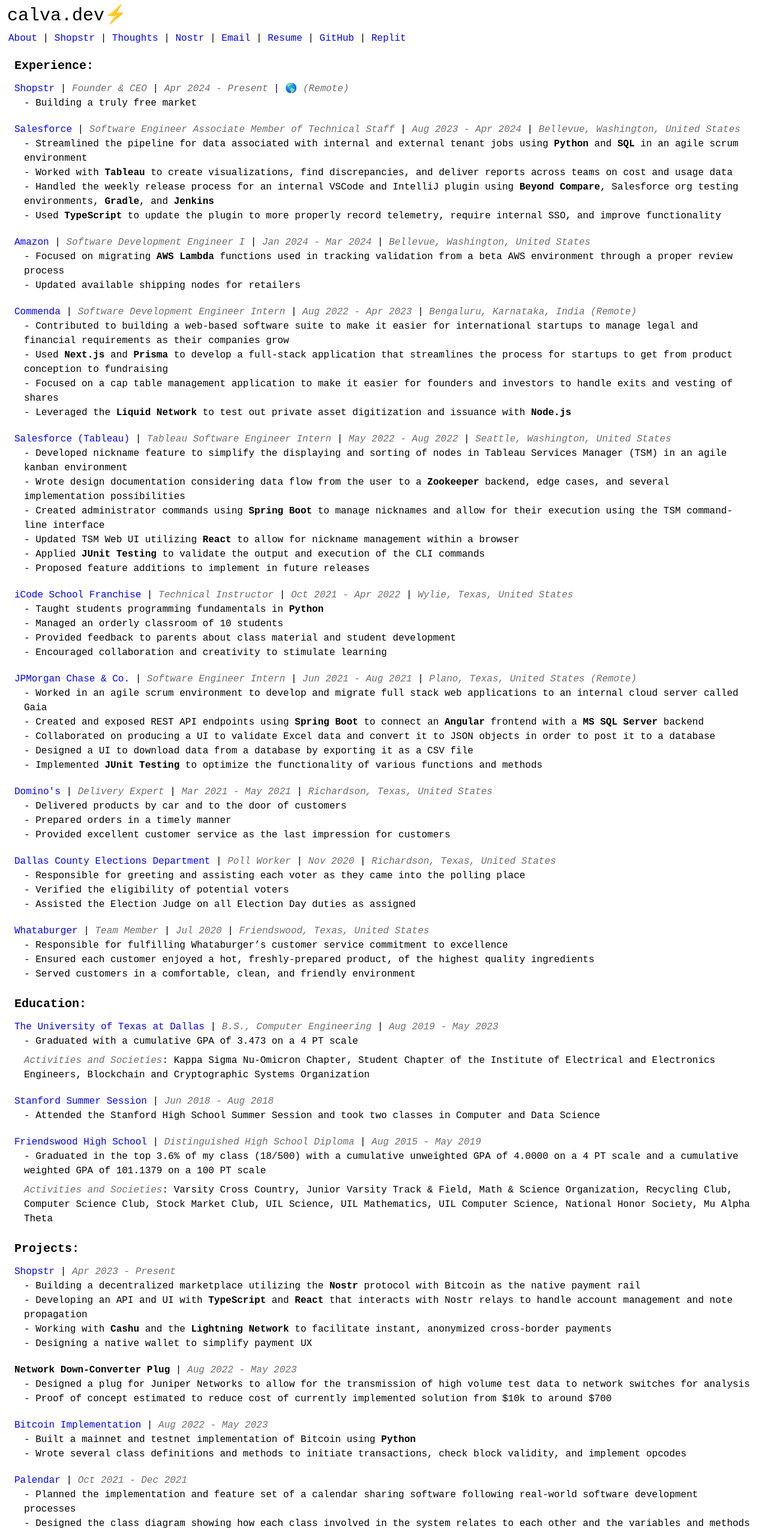
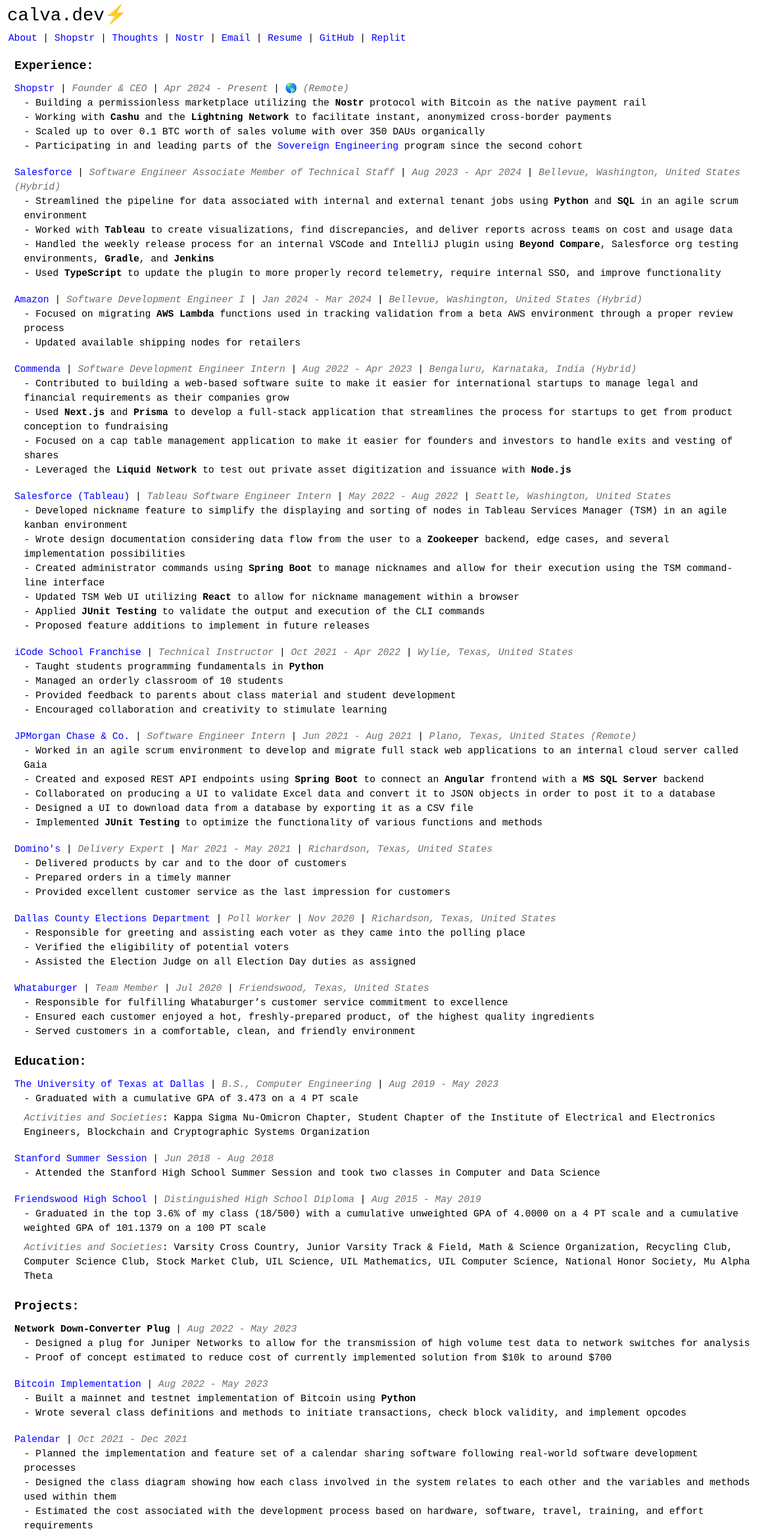
Before and after one commit to calvadev/calva.dev, a Next.js app: page /resume in a window 1280 px wide. Shown: the top 2554 px of the page at 60% size. Built offline with nearby package versions, Linux system fonts and the light colour scheme.

Commit message:
Updated resume

```diff
--- a/pages/index.tsx
+++ b/pages/index.tsx
@@ -5,7 +5,7 @@
     <div className="w-full h-full p-3">
       <p className="py-1 px-3 mb-3">Hi 👋, I&apos;m calvadev!</p>
       <p className="py-1 px-3 mb-3">
-        I am the Founder and CEO of{" "}
+        I am the founder and CEO of{" "}
         <Link href="https://shopstr.store/">Shopstr</Link>, a Nostr marketplace
         client focused on facilitating private, p2p transactions using Bitcoin.
       </p>
--- a/pages/resume/index.tsx
+++ b/pages/resume/index.tsx
@@ -15,7 +15,27 @@
         {" | "}
         🌎 <em>(Remote)</em>
         <ul className="ml-4">
-          <li>- Building a truly free market</li>
+          <li>
+            - Building a permissionless marketplace utilizing the{" "}
+            <strong>Nostr</strong> protocol with Bitcoin as the native payment
+            rail
+          </li>
+          <li>
+            - Working with <strong>Cashu</strong> and the{" "}
+            <strong>Lightning Network</strong> to facilitate instant, anonymized
+            cross-border payments
+          </li>
+          <li>
+            - Scaled up to over 0.1 BTC worth of sales volume with over 350 DAUs
+            organically
+          </li>
+          <li>
+            - Participating in and leading parts of the{" "}
+            <Link href="https://sovereignengineering.io/">
+              Sovereign Engineering
+            </Link>{" "}
+            program since the second cohort
+          </li>
         </ul>
       </div>
       <div className="py-1 px-3 mb-3">
@@ -25,7 +45,7 @@
         {" | "}
         <em>Aug 2023 - Apr 2024</em>
         {" | "}
-        <em>Bellevue, Washington, United States</em>
+        <em>Bellevue, Washington, United States (Hybrid)</em>
         <ul className="ml-4">
           <li>
             - Streamlined the pipeline for data associated with internal and
@@ -57,7 +77,7 @@
         {" | "}
         <em>Jan 2024 - Mar 2024</em>
         {" | "}
-        <em>Bellevue, Washington, United States</em>
+        <em>Bellevue, Washington, United States (Hybrid)</em>
         <ul className="ml-4">
           <li>
             - Focused on migrating <strong>AWS Lambda</strong> functions used in
@@ -74,7 +94,7 @@
         {" | "}
         <em>Aug 2022 - Apr 2023</em>
         {" | "}
-        <em>Bengaluru, Karnataka, India (Remote)</em>
+        <em>Bengaluru, Karnataka, India (Hybrid)</em>
         <ul className="ml-4">
           <li>
             - Contributed to building a web-based software suite to make it
@@ -298,29 +318,6 @@
         <strong>Projects:</strong>
       </h1>
       <div className="py-1 px-3 mb-3">
-        <Link href="https://shopstr.store/">Shopstr</Link>
-        {" | "}
-        <em>Apr 2023 - Present</em>
-        <ul className="ml-4">
-          <li>
-            - Building a decentralized marketplace utilizing the{" "}
-            <strong>Nostr</strong> protocol with Bitcoin as the native payment
-            rail
-          </li>
-          <li>
-            - Developing an API and UI with <strong>TypeScript</strong> and{" "}
-            <strong>React</strong> that interacts with Nostr relays to handle
-            account management and note propagation
-          </li>
-          <li>
-            - Working with <strong>Cashu</strong> and the{" "}
-            <strong>Lightning Network</strong> to facilitate instant, anonymized
-            cross-border payments
-          </li>
-          <li>- Designing a native wallet to simplify payment UX</li>
-        </ul>
-      </div>
-      <div className="py-1 px-3 mb-3">
         <strong>Network Down-Converter Plug</strong>
         {" | "}
         <em>Aug 2022 - May 2023</em>
```
